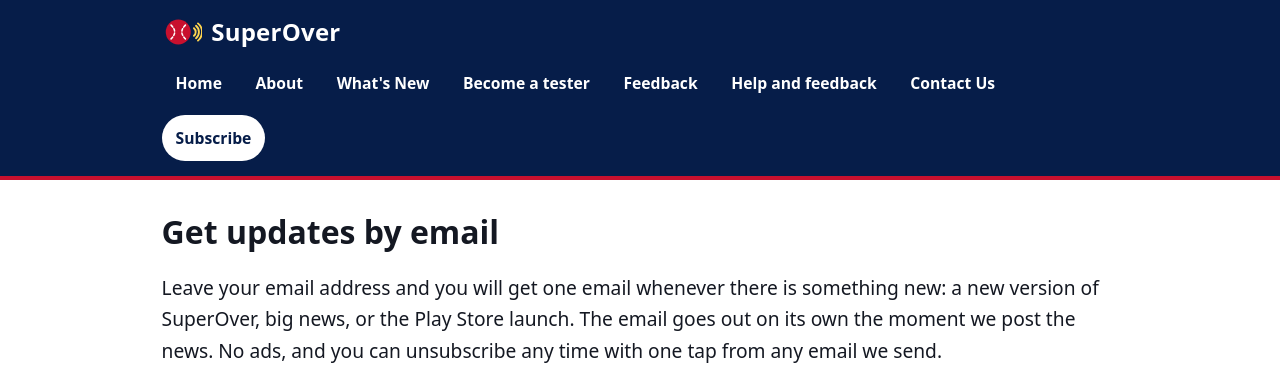
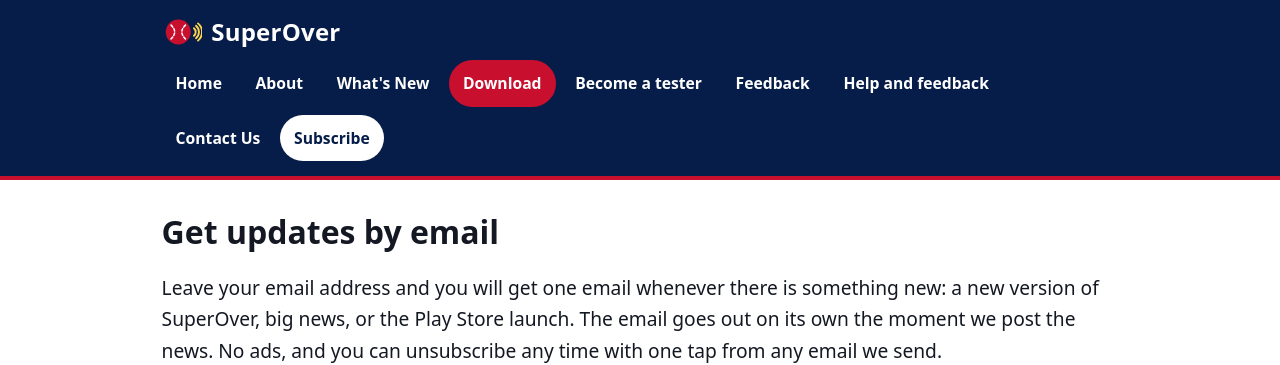
Before and after one commit to superover-ci/superover-ci.github.io, a plain HTML site: page subscribe.html in a window 1280 px wide. Shown: the top 365 px of the page. Drawn offline with Linux system fonts and the light colour scheme.

Commit message:
Add Download to menu

```diff
--- a/subscribe.html
+++ b/subscribe.html
@@ -21,6 +21,7 @@
       <li><a href="index.html">Home</a></li>
       <li><a href="about.html">About</a></li>
       <li><a href="whats-new.html">What's New</a></li>
+      <li><a href="download.html" class="nav-cta">Download</a></li>
             <li><a href="beta-testers.html">Become a tester</a></li>
       <li><a href="feedback.html">Feedback</a></li>
       <li><a href="help-and-feedback.html">Help and feedback</a></li>
```
